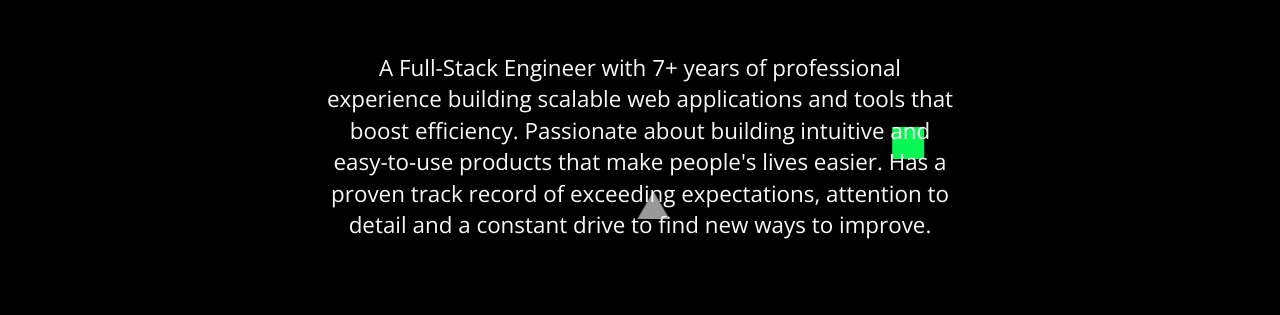
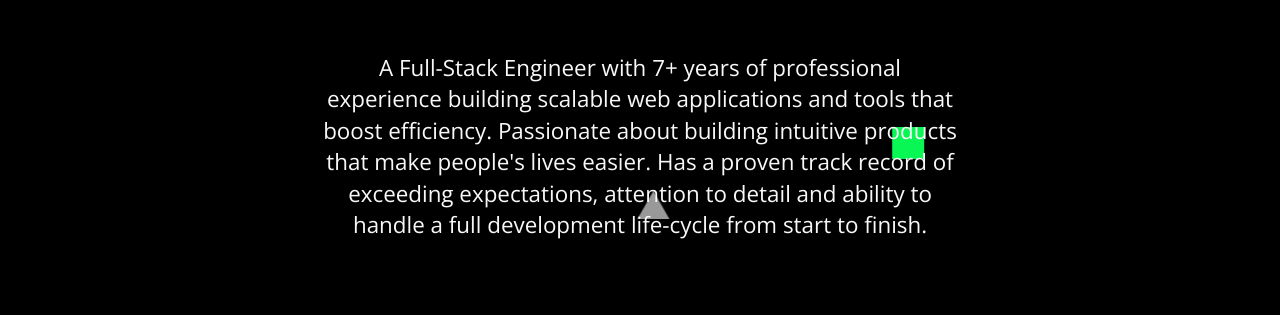
Before and after one commit to israelalagbe/israelalagbe.github.io, a website: page index.html in a window 1280 px wide. Shown: the part 289-604 px from the top of the page. Drawn offline with nearby package versions, Linux system fonts and the light colour scheme; a script that the page names is missing.

Commit message:
Updated intro

```diff
--- a/index.html
+++ b/index.html
@@ -96,8 +96,7 @@
       </h1>
       <div class="landing__paragraph-con">
         <p class="landing__paragraph animated fadeInUp">
-          A Full-Stack Engineer with 7+ years of professional experience building scalable web applications and tools that boost efficiency.
-          Passionate about building intuitive and easy-to-use products that make people's lives easier. Has a proven track record of exceeding expectations, attention to detail and a constant drive to find new ways to improve.
+          A Full-Stack Engineer with 7+ years of professional experience building scalable web applications and tools that boost efficiency. Passionate about building intuitive products that make people's lives easier. Has a proven track record of exceeding expectations, attention to detail and ability to handle a full development life-cycle from start to finish.
         </p>
       </div>
       <a class='arrow' href="#project"></a>
```
